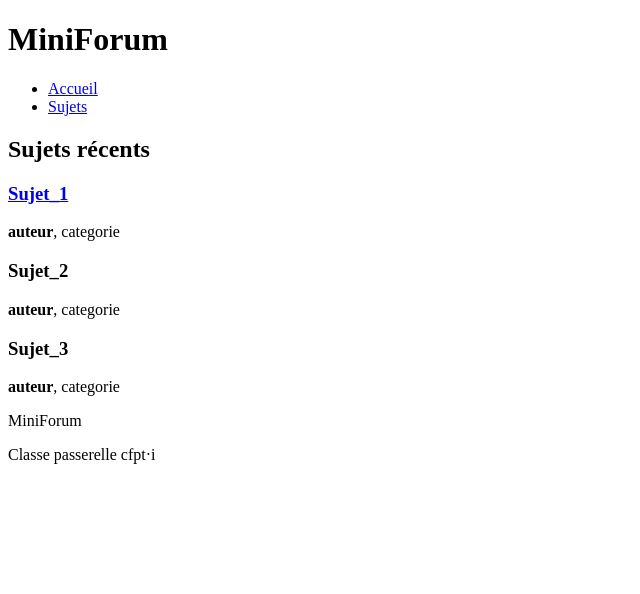
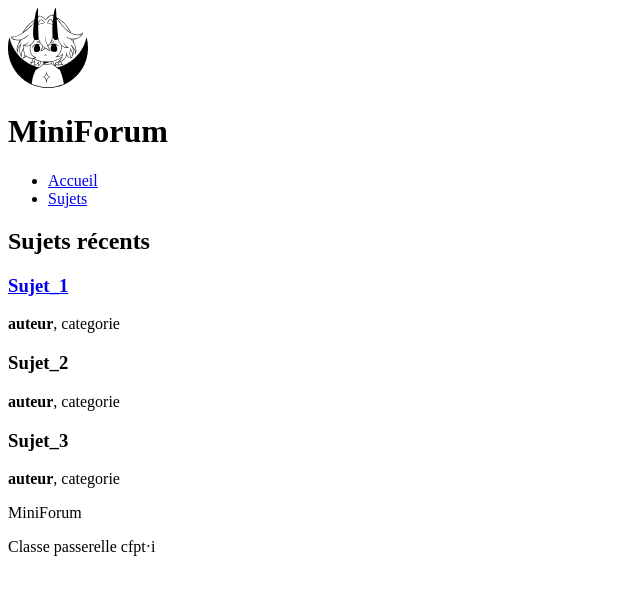
Before and after one commit to qingPng/miniforum, a plain HTML site: page index.html in a window 1280 px wide. Shown: the whole page, without its empty margins (0-640 px from the left). Drawn offline with Linux system fonts and the light colour scheme.

Commit message:
Ajout logo

```diff
--- a/index.html
+++ b/index.html
@@ -7,6 +7,7 @@
 </head>
 <body>
     <header>
+        <img src = "images/logo.svg" alt = "logo" style="width: 80px; height: 80px;">
         <h1> MiniForum</h1>
         <nav>
             <ul>
```
Also changed, not shown: sujet.html (+1 -0 lines), images/logo.svg (added).
